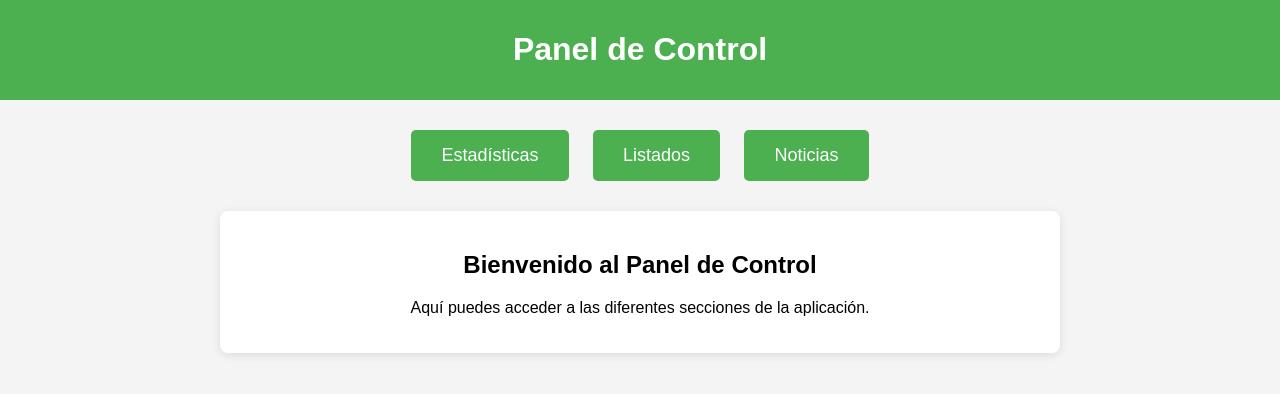
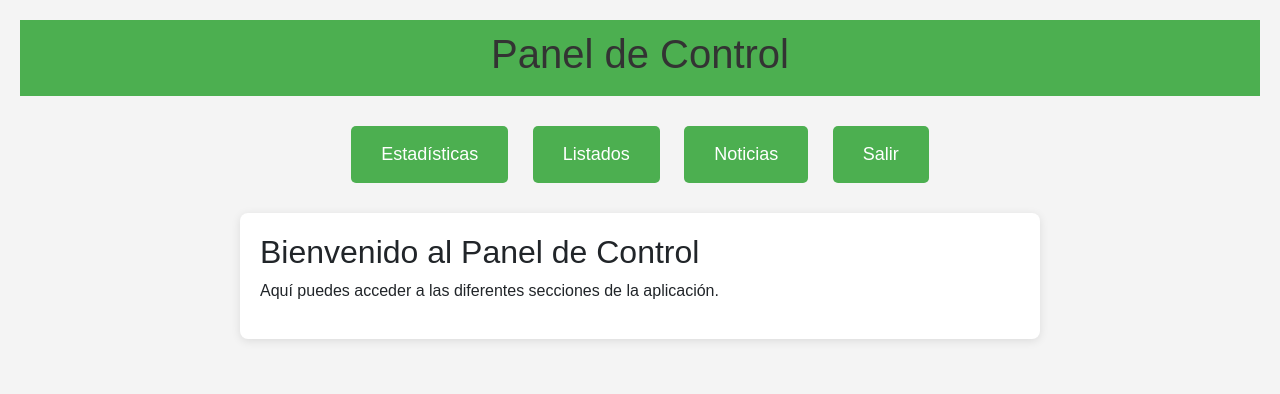
Before and after one commit to KDLK99/SI_Practica2, a Flask app: page /dashboard in a window 1280 px wide. Shown: the top 394 px of the page. Run offline with Flask 3, Linux system fonts and the light colour scheme; the visitor is signed in with stand-in values (Sample User, id 1); some libraries are stand-ins or nearby versions.

Commit message:
update style

```diff
--- a/src/static/css/styles.css
+++ b/src/static/css/styles.css
@@ -17,6 +17,34 @@
 h1 {
     text-align: center;
     color: #333;
+}
+
+nav {
+    margin: 20px 0;
+    text-align: center; /* Centrar los botones */
+}
+.button {
+    background-color: #4CAF50;
+    color: white;
+    border: none;
+    padding: 15px 30px;
+    margin: 10px;
+    font-size: 18px;
+    border-radius: 5px;
+    cursor: pointer;
+    text-decoration: none; /* Eliminar subrayado */
+    display: inline-block; /* Para que se comporten como botones */
+    transition: background-color 0.3s; /* Efecto de transición */
+}
+.button:hover {
+    background-color: #45a049; /* Color al pasar el ratón */
+}
+
+header {
+    background-color: #4CAF50;
+    color: white;
+    padding: 10px 20px;
+    text-align: center;
 }
 
 .tabs {
--- a/src/static/templates/dashboard.html
+++ b/src/static/templates/dashboard.html
@@ -4,52 +4,8 @@
     <meta charset="UTF-8">
     <meta name="viewport" content="width=device-width, initial-scale=1.0">
     <title>Panel de Control</title>
-    <style>
-        body {
-            font-family: Arial, sans-serif;
-            margin: 0;
-            padding: 0;
-            background-color: #f4f4f4;
-        }
-        header {
-            background-color: #4CAF50;
-            color: white;
-            padding: 10px 20px;
-            text-align: center;
-        }
-        nav {
-            margin: 20px 0;
-            text-align: center; /* Centrar los botones */
-        }
-        .button {
-            background-color: #4CAF50;
-            color: white;
-            border: none;
-            padding: 15px 30px;
-            margin: 10px;
-            font-size: 18px;
-            border-radius: 5px;
-            cursor: pointer;
-            text-decoration: none; /* Eliminar subrayado */
-            display: inline-block; /* Para que se comporten como botones */
-            transition: background-color 0.3s; /* Efecto de transición */
-        }
-        .button:hover {
-            background-color: #45a049; /* Color al pasar el ratón */
-        }
-        .container {
-            max-width: 800px;
-            margin: auto;
-            padding: 20px;
-            background: white;
-            border-radius: 8px;
-            box-shadow: 0 2px 10px rgba(0, 0, 0, 0.1);
-            text-align: center; /* Centrar el contenido del contenedor */
-        }
-        h1 {
-            color: #ffffff;
-        }
-    </style>
+    <link rel="stylesheet" href="https://stackpath.bootstrapcdn.com/bootstrap/4.5.2/css/bootstrap.min.css">
+    <link rel="stylesheet" href="{{ url_for('static', filename='css/styles.css') }}">
 </head>
 <body>
     {% with messages = get_flashed_messages(with_categories=true) %}
@@ -71,6 +27,7 @@
     <a href="estadisticas" class="button">Estadísticas</a>
     <a href="listados" class="button">Listados</a>
     <a href="news" class="button">Noticias</a>
+    <a href="logout" class="button">Salir</a>
 </nav>
 
 <div class="container">
--- a/src/static/templates/login.html
+++ b/src/static/templates/login.html
@@ -5,6 +5,7 @@
     <meta name="viewport" content="width=device-width, initial-scale=1.0">
     <title>Iniciar Sesión</title>
     <link rel="stylesheet" href="https://stackpath.bootstrapcdn.com/bootstrap/4.5.2/css/bootstrap.min.css">
+    <link rel="stylesheet" href="{{ url_for('static', filename='css/styles.css') }}">
 </head>
 <body>
     <div class="container">
@@ -30,7 +31,7 @@
                 <label for="password">Contraseña:</label>
                 <input type="password" class="form-control" name="password" required>
             </div>
-            <button type="submit" class="btn btn-primary">Iniciar Sesión</button>
+            <button type="submit" class="button">Iniciar Sesión</button>
         </form>
         <p class="mt-3">¿No tienes una cuenta? <a href="{{ url_for('register') }}">Registrarse</a></p>
         <a href="{{ url_for('home') }}">Volver a la página principal</a>
--- a/src/static/templates/register.html
+++ b/src/static/templates/register.html
@@ -5,6 +5,7 @@
     <meta name="viewport" content="width=device-width, initial-scale=1.0">
     <title>Registro</title>
     <link rel="stylesheet" href="https://stackpath.bootstrapcdn.com/bootstrap/4.5.2/css/bootstrap.min.css">
+    <link rel="stylesheet" href="{{ url_for('static', filename='css/styles.css') }}">
 </head>
 <body>
     <div class="container">
@@ -30,7 +31,7 @@
                 <label for="password">Contraseña:</label>
                 <input type="password" class="form-control" name="password" required>
             </div>
-            <button type="submit" class="btn btn-primary">Registrarse</button>
+            <button type="submit" class="button">Registrarse</button>
         </form>
         <p class="mt-3">¿Ya tienes una cuenta? <a href="{{ url_for('login') }}">Iniciar Sesión</a></p>
         <a href="{{ url_for('home') }}">Volver a la página principal</a>
```
Also changed, not shown: src/static/templates/home.html (+4 -3 lines).
